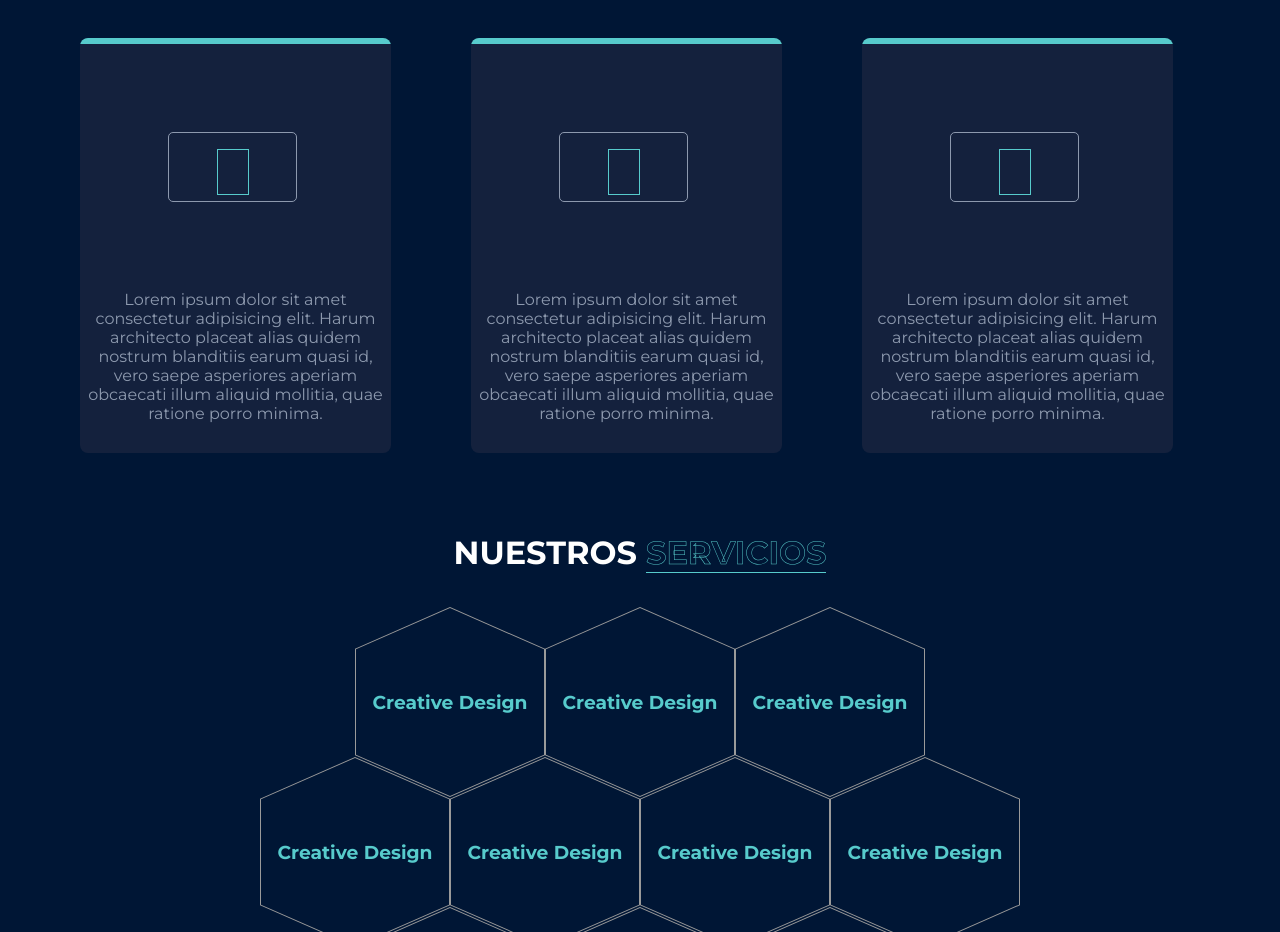
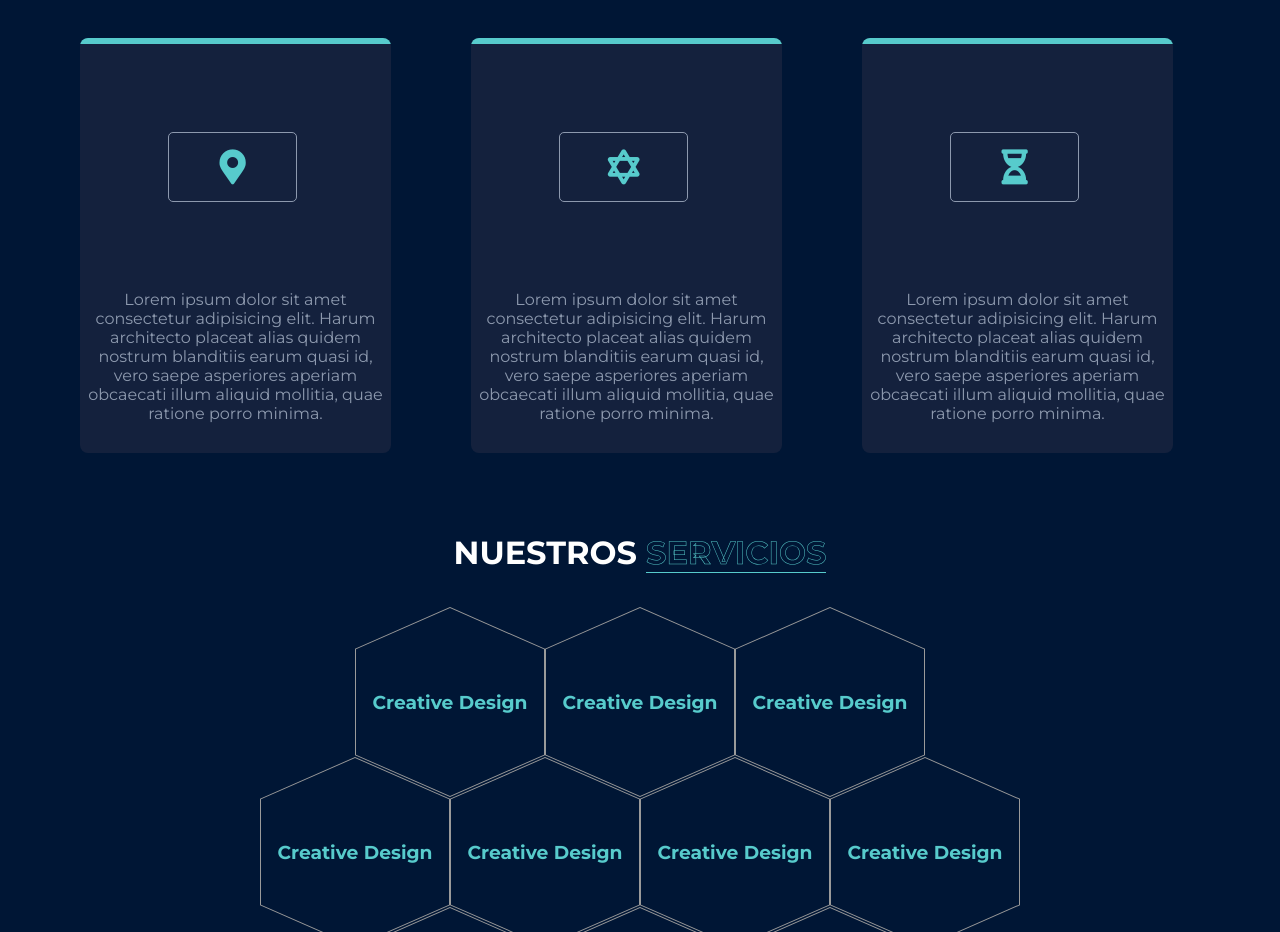
Before and after one commit to lindltaylor7/portafolio, a plain HTML site: page index.html in a window 1280 px wide. Shown: the part 1100-2032 px from the top of the page. Drawn offline with Linux system fonts and the light colour scheme; a web font is replaced by a local one.

Commit message:
actualizacion aboutus

```diff
--- a/css/styles.css
+++ b/css/styles.css
@@ -233,14 +233,15 @@ ul {
   border: 0.5px solid #8D99AE;
   box-sizing: border-box;
   border-radius: 5px;
+  text-align: center;
 }
 
 .aboutus__list-icon {
   width: 32px;
   height: 46px;
-  border: 1px solid #57CBCC;
   box-sizing: border-box;
-  margin-left: 2rem;
+  font-size: 35px;
+  color: #57CBCC;
 }
 
 
--- a/index.html
+++ b/index.html
@@ -81,7 +81,7 @@
       <div class="aboutus__list-item">
         <div class="aboutus__list-bar"></div>
         <div class="aboutus__list-grid">
-          <i class="aboutus__list-icon fas fa-trophy-alt"></i>
+          <i class="aboutus__list-icon fas fa-map-marker-alt"></i>
         </div>
         <div class="aboutus__paragraph">Lorem ipsum dolor sit amet consectetur adipisicing elit. Harum architecto placeat alias quidem nostrum blanditiis
           earum quasi id, vero saepe asperiores aperiam obcaecati illum aliquid mollitia, quae ratione porro minima.</div>
@@ -89,7 +89,7 @@
       <div class="aboutus__list-item">
         <div class="aboutus__list-bar"></div>
         <div class="aboutus__list-grid">
-          <i class="aboutus__list-icon fas fa-trophy-alt"></i>
+          <i class="aboutus__list-icon fas fa-star-of-david"></i>
         </div>
         <div class="aboutus__paragraph">Lorem ipsum dolor sit amet consectetur adipisicing elit. Harum architecto placeat alias quidem nostrum blanditiis
           earum quasi id, vero saepe asperiores aperiam obcaecati illum aliquid mollitia, quae ratione porro minima.</div>
@@ -97,7 +97,7 @@
       <div class="aboutus__list-item">
         <div class="aboutus__list-bar"></div>
         <div class="aboutus__list-grid">
-          <i class="aboutus__list-icon fas fa-trophy-alt"></i>
+          <i class="aboutus__list-icon fas fa-hourglass-half"></i>
         </div>
         <div class="aboutus__paragraph">Lorem ipsum dolor sit amet consectetur adipisicing elit. Harum architecto placeat alias quidem nostrum blanditiis
           earum quasi id, vero saepe asperiores aperiam obcaecati illum aliquid mollitia, quae ratione porro minima.</div>
```
